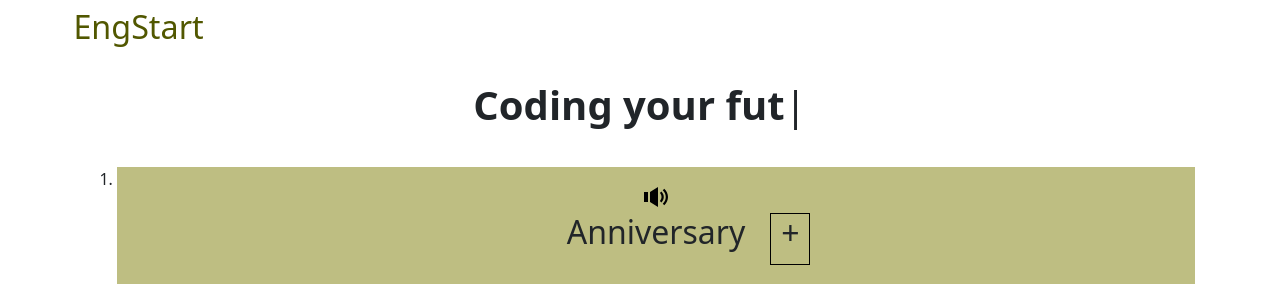
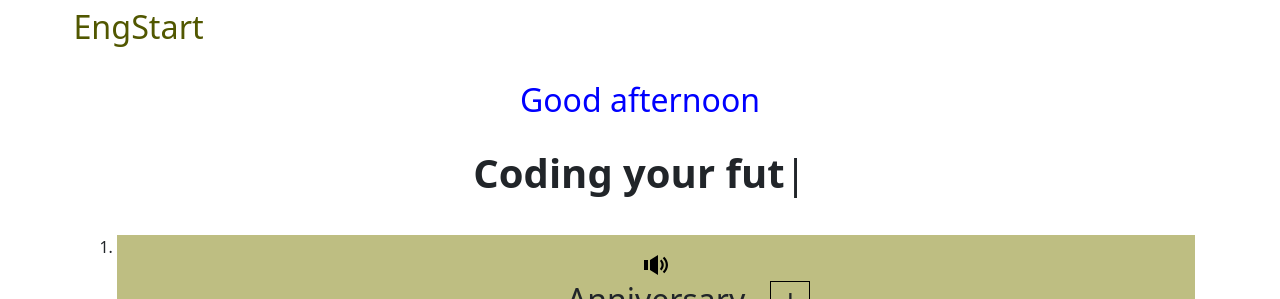
Before and after one commit to Kubanychbek2022/English-Start-02.com, a plain HTML site: page index.html in a window 1280 px wide. Shown: the top 299 px of the page. Drawn offline with nearby package versions, Linux system fonts and the light colour scheme.

Commit message:
add change to footer-title

```diff
--- a/index.html
+++ b/index.html
@@ -21,6 +21,14 @@
       </div>
     </nav>
   </header>
+
+  <div class="container my-container">
+    <div class="row">
+      <div class="col-12 col-md-12">
+        <h2 class="show-time" style="color:blue; text-align:center; margin-bottom: 30px;"></h2>
+      </div>
+    </div>
+  </div>
 
   <div class="animated-text">
     <div class="container my-container">
@@ -47,7 +55,7 @@
       <div class="row">
         <div class="col-12 col-md-12">
           <h2 class="footer__title">
-            &copy; Tursunbekov's dictionary
+            &copy; Made by Tursunbekov
           </h2>
         </div>
       </div>
```
